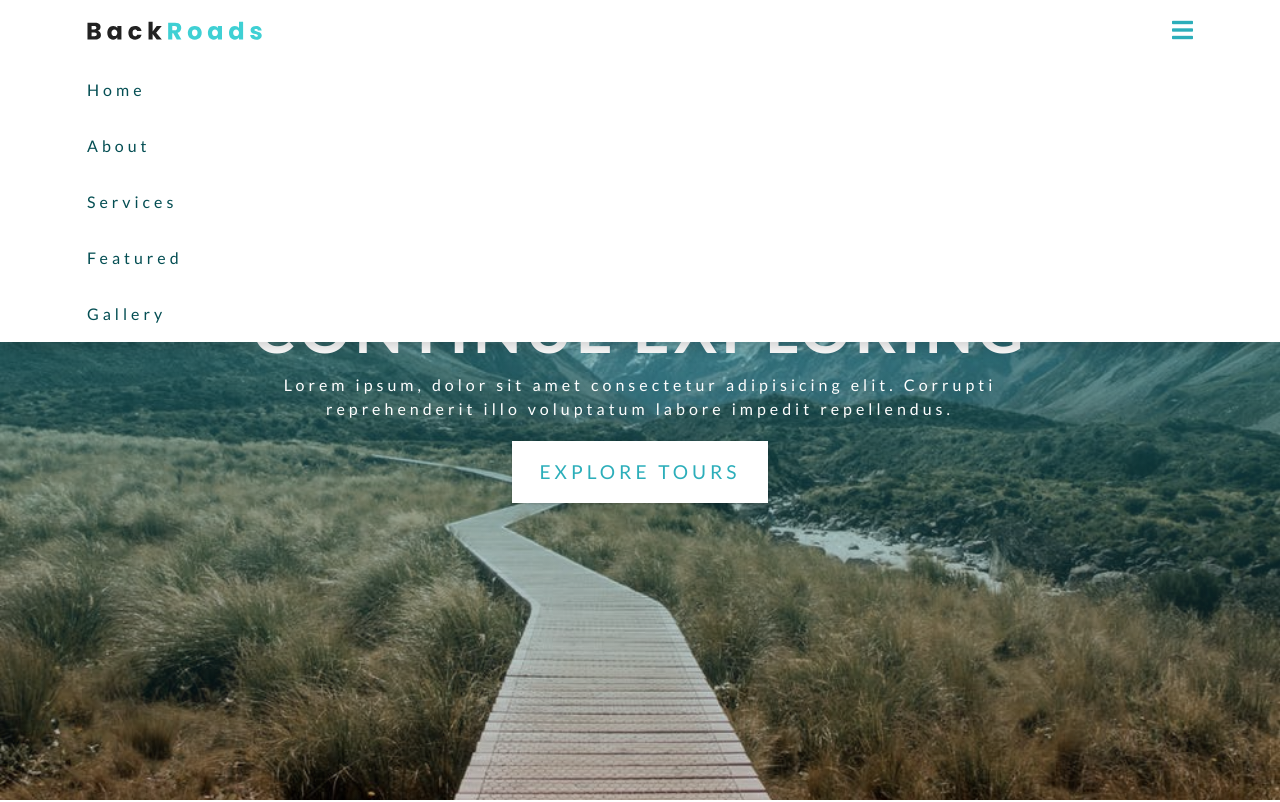
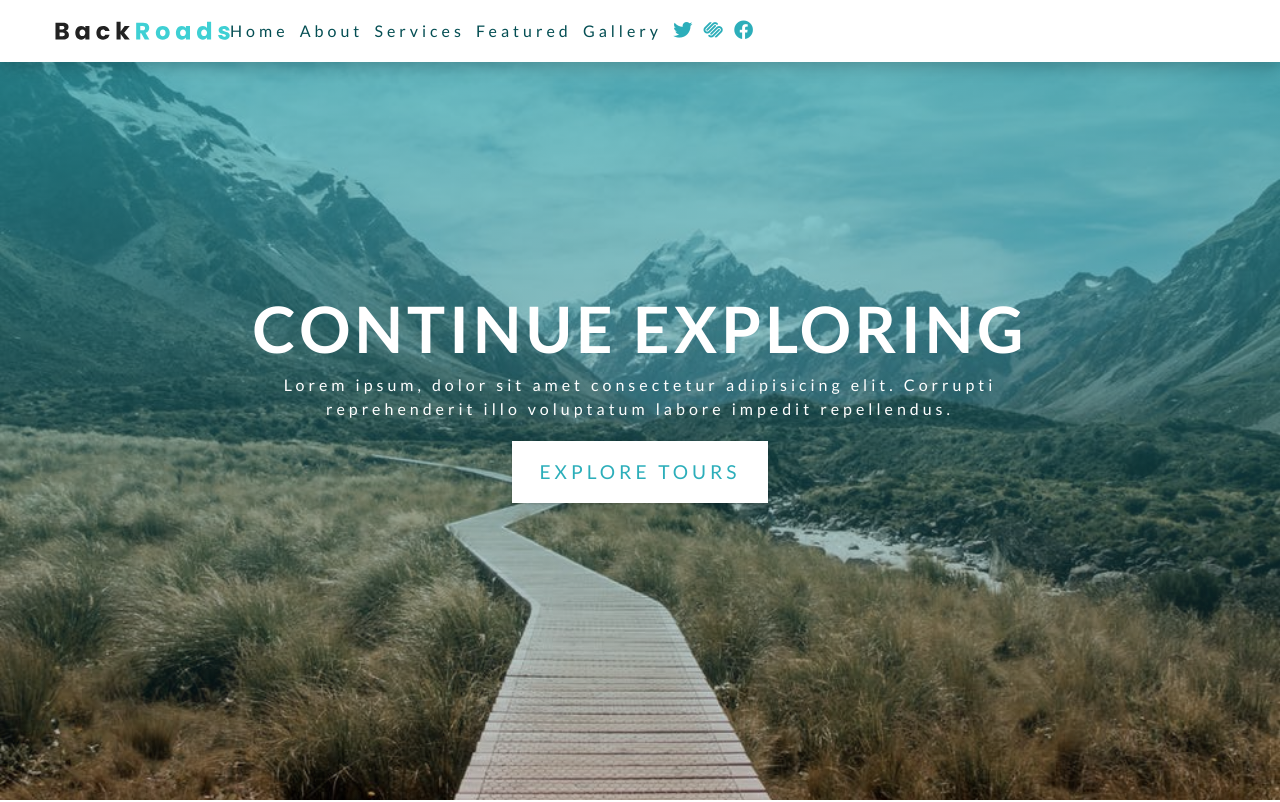
Before and after one commit to Soulbash/backroads-tours-new-design, a plain HTML site: page index.html in a window 1280 px wide. Shown: the top 802 px of the page. Drawn offline with Linux system fonts and the light colour scheme.

Commit message:
Added navbar CSS for desktop

```diff
--- a/css/styles.css
+++ b/css/styles.css
@@ -223,6 +223,60 @@ Navbar
   color: var(--clr-primary-1);
   background: var(--clr-primary-8);
   padding-left: 2.5rem;
+}
+/* 280px */
+.nav-links {
+  height: 0;
+  overflow: hidden;
+  transition: var(--transition);
+}
+.show-links {
+  height: 280px;
+}
+@media screen and (min-width: 992px) {
+  /* hide toggle button */
+  .navbar {
+    padding: 1rem 2rem;
+  }
+  .nav-toggle {
+    display: none;
+  }
+  .nav-center {
+    display: flex;
+    /* optional */
+    flex-wrap: wrap;
+  }
+
+  .nav-links {
+    height: auto;
+    display: flex;
+    justify-content: space-between;
+    align-items: center;
+  }
+}
+.nav-header {
+  padding: 0 0;
+}
+.nav-link {
+  padding: 0 0;
+  margin-right: 0.7rem;
+}
+.nav-link:hover {
+  padding: 0;
+  color: var(--clr-primary-5);
+  background: transparent;
+}
+.nav-icons {
+  display: flex;
+}
+.nav-icon {
+  margin-right: 0.7rem;
+  color: var(--clr-primary-5);
+  font-size: 1.2rem;
+  transition: var(--transition);
+}
+.nav-icon:hover {
+  color: var(--clr-primary-8);
 }
 /*
 ===============
--- a/index.html
+++ b/index.html
@@ -30,7 +30,7 @@
           </div>
           <!-- end of nav header -->
           <!-- nav links -->
-          <ul class="nav-links" id="nav-links">
+          <ul class="nav-links show-links" id="nav-links">
             <!-- single link -->
             <li>
               <a href="#home" class="nav-link scroll-link">home</a>
```
